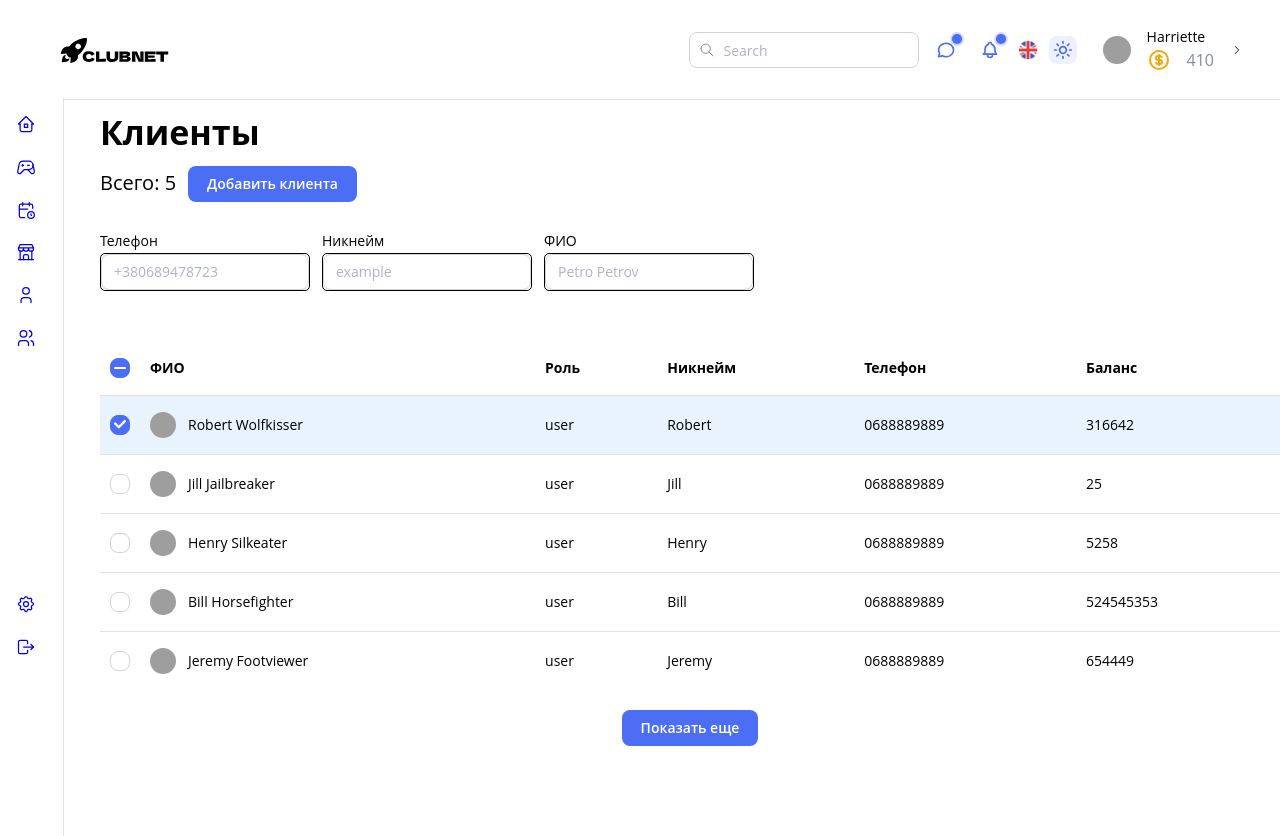
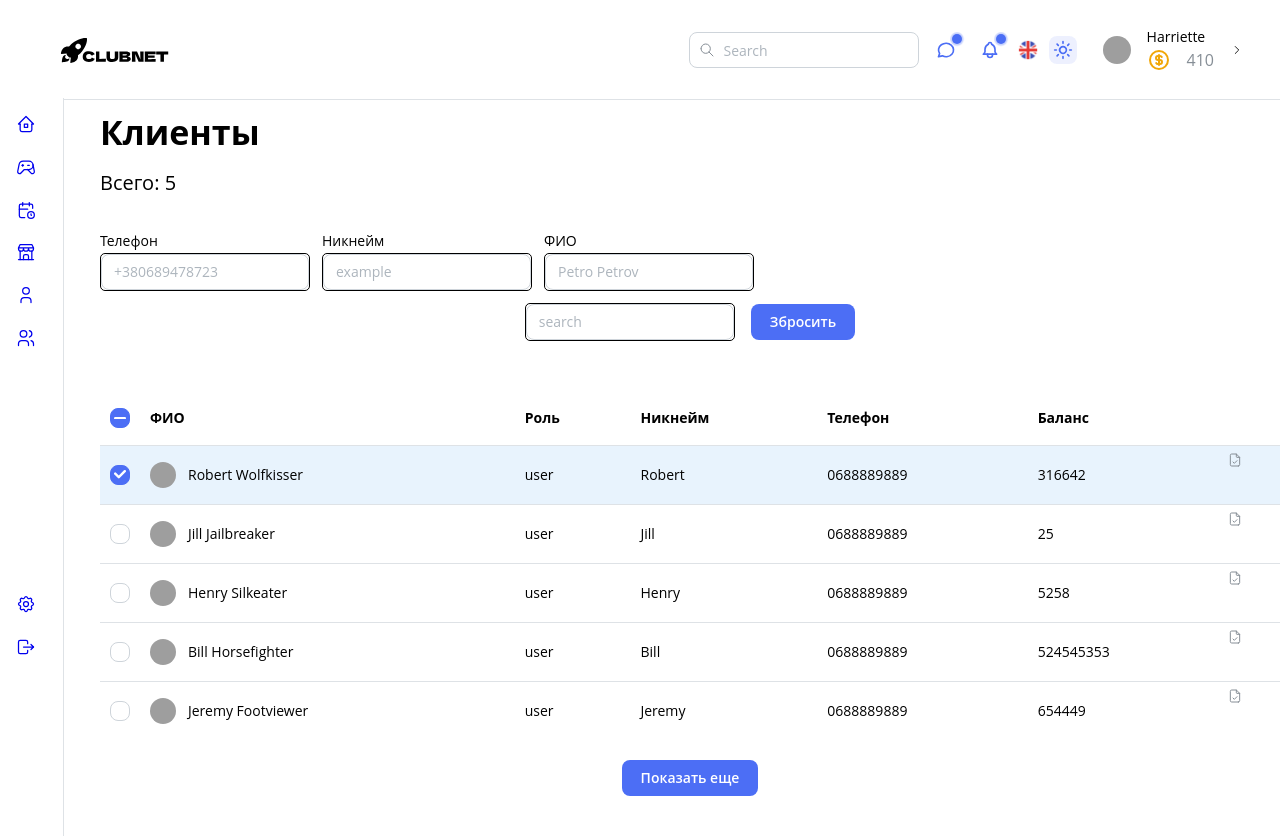
Before and after one commit to Romaleso261981/command-project, a React (Vite) app: page /admin in a window 1280 px wide. Before the commit the page ends 800 px from the top, so only its background shows below. Built offline with nearby package versions, Linux system fonts and the light colour scheme; grey boxes are pictures that could not be loaded.

Commit message:
feat: create adminPage

```diff
--- a/src/App/RootRouter.tsx
+++ b/src/App/RootRouter.tsx
@@ -19,7 +19,7 @@ export default function RootRouter() {
           <Route path="/login" element={<AuthPage />} />
           <Route path="admin" element={<AdminPage />} />
           <Route index element={<MainPage />} />
-          <Route path="admin/:id" element={<ProfilePage />} />
+          <Route path="admin/admin/:id" element={<ProfilePage />} />
           <Route path="*" element={<NotFound />} />
         </Route>
       </Routes>
--- a/src/pages/AdminPage/ui/FormAddClient/FormAddClient.module.css
+++ b/src/pages/AdminPage/ui/FormAddClient/FormAddClient.module.css
@@ -1,4 +1,9 @@
-.input{
-	border: solid 1px black;
-	border-radius: 5px;
+.input {
+  border: solid 1px black;
+  border-radius: 5px;
 }
+
+.searchWrapper {
+  margin-top: 80px;
+  margin: 0 auto;
+}
--- a/src/pages/AdminPage/ui/FormAddClient/FormAddClient.tsx
+++ b/src/pages/AdminPage/ui/FormAddClient/FormAddClient.tsx
@@ -1,4 +1,4 @@
-import { Button, Flex, Input, Text, Title } from '@mantine/core';
+import { Button, Flex, Group, Input, Text, Title } from '@mantine/core';
 
 import type { Users } from '@/shared/types/Types';
 
@@ -16,7 +16,6 @@ export const FormAddClient = (props: Props) => {
       <Title order={1}>Клиенты</Title>
       <Flex mih={50} gap="sm" justify="flex-start" align="flex-start" direction="row" wrap="wrap">
         <Text size="xl">{`Всего: ${userData.length}`}</Text>
-        <Button variant="filled">Добавить клиента</Button>
       </Flex>
       <Flex mih={50} gap="sm" justify="flex-start" align="flex-start" direction="row" wrap="wrap">
         <Input.Wrapper label="Телефон">
@@ -32,6 +31,10 @@ export const FormAddClient = (props: Props) => {
         <FileInput size="xs" placeholder="Input placeholder" />
         <FileInput size="xs" placeholder="Input placeholder" /> */}
       </Flex>
+      <Group className={s.searchWrapper}>
+        <Input placeholder="search" className={s.input} />
+        <Button variant="filled">Збросить</Button>
+      </Group>
     </Flex>
   );
 };
--- a/src/pages/AdminPage/ui/TableSelection/TableSelection.tsx
+++ b/src/pages/AdminPage/ui/TableSelection/TableSelection.tsx
@@ -1,12 +1,16 @@
-import { Avatar, Checkbox, Group, rem, ScrollArea, Table, Text } from '@mantine/core';
+import { ActionIcon, Avatar, Checkbox, Group, rem, ScrollArea, Table, Text } from '@mantine/core';
+import { IconFileCheck } from '@tabler/icons-react';
 import cx from 'clsx';
 import { useState } from 'react';
+import { useNavigate } from 'react-router-dom';
 
 import { data } from '../mocData';
 import classes from './TableSelection.module.css';
 
 export function TableSelection() {
   const [selection, setSelection] = useState(['1']);
+
+  const navigate = useNavigate();
   const toggleRow = (id: string) =>
     setSelection((current) =>
       current.includes(id) ? current.filter((item) => item !== id) : [...current, id]
@@ -14,10 +18,18 @@ export function TableSelection() {
   const toggleAll = () =>
     setSelection((current) => (current.length === data.length ? [] : data.map((item) => item.id)));
 
+  const userDetail = (id: string) => {
+    navigate(`admin/${id}`);
+  };
   const rows = data.map((item) => {
     const selected = selection.includes(item.id);
     return (
-      <Table.Tr key={item.id} className={cx({ [classes.rowSelected]: selected })}>
+      <Table.Tr
+        onClick={() => {
+          userDetail(item.id);
+        }}
+        key={item.id}
+        className={cx({ [classes.rowSelected]: selected })}>
         <Table.Td>
           <Checkbox checked={selection.includes(item.id)} onChange={() => toggleRow(item.id)} />
         </Table.Td>
@@ -33,6 +45,13 @@ export function TableSelection() {
         <Table.Td>{item.nickName}</Table.Td>
         <Table.Td>{item.phone}</Table.Td>
         <Table.Td>{item.balans}</Table.Td>
+        <ActionIcon variant="subtle" color="gray">
+          <IconFileCheck
+            onClick={() => userDetail(item.id)}
+            style={{ width: rem(16), height: rem(16) }}
+            stroke={1.5}
+          />
+        </ActionIcon>
       </Table.Tr>
     );
   });
--- a/src/pages/ProfilePage/ProfilePage.tsx
+++ b/src/pages/ProfilePage/ProfilePage.tsx
@@ -1,12 +1,20 @@
 import { Center } from '@mantine/core';
+import { Link, useParams } from 'react-router-dom';
 
 import styles from './ProfilePage.module.css';
 
 function ProfilePage() {
+  const { id } = useParams();
   return (
-    <Center className={styles.wrapper}>
-      <h1>ProfilePage</h1>;
-    </Center>
+    <>
+      <Center className={styles.wrapper}>
+        <h1>ProfilePage</h1>
+        <h1>{id}</h1>;
+      </Center>
+      <Center>
+        <Link to="/admin">Back to admin</Link>
+      </Center>
+    </>
   );
 }
 
```
Also changed, not shown: src/pages/AdminPage/ui/TableSelection/TableSelection.module.css (line endings or trailing spaces).
